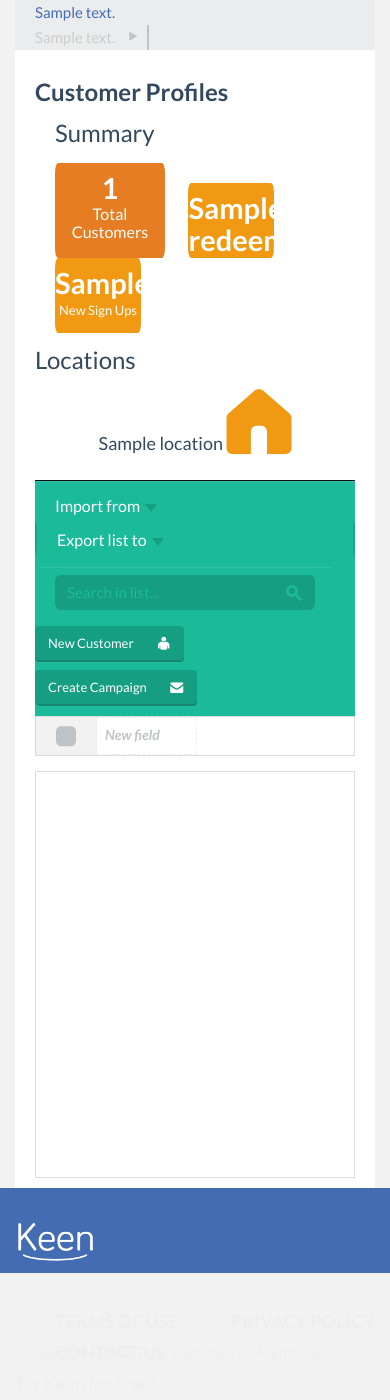
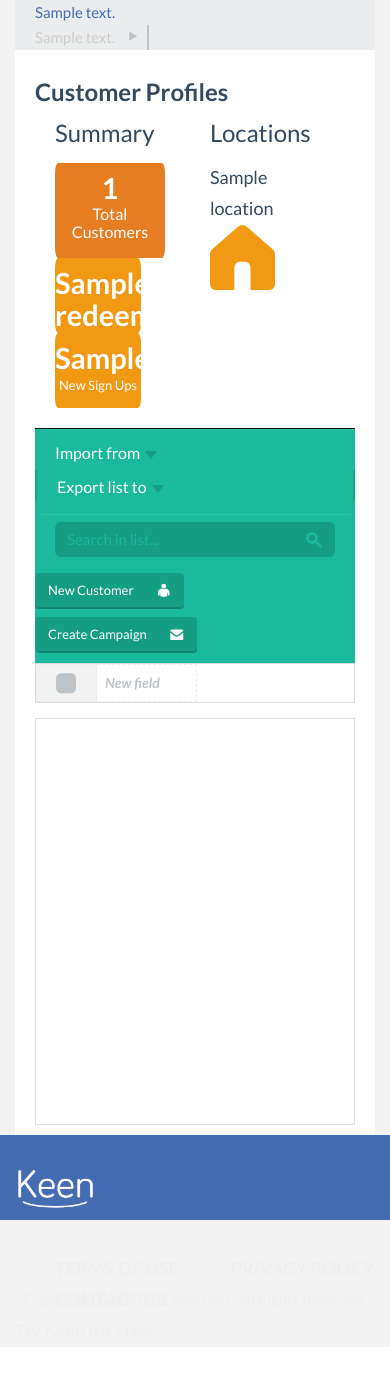
Before and after one commit to beforebeta/keensmb, a Django app: template keen/web/templates/client/customers.html in a window 390 px wide. Shown: the part 80-1480 px from the top of the page. After the commit the page ends 1427 px from the top, so only its background shows below. Run offline with Django 3.2, Linux system fonts and the light colour scheme; tables that the repository leaves empty hold one stand-in row (values such as "Sample post"); the template is opened without the code that fills it: values that come from a table or form of the project are taken from there, most other values are stand-ins (such as "Sample title", 1, 10 or a date in 2020); lists and menus that the app fills with data are empty; parts of the project's set-up code (start-up, migrations or seed data) failed here and were passed over; some libraries are stand-ins or nearby versions.

Commit message:
customers page UI fixes

```diff
--- a/keen/settings/base.py
+++ b/keen/settings/base.py
@@ -139,6 +139,7 @@ MIDDLEWARE_CLASSES = [
     'django.middleware.locale.LocaleMiddleware',
     'django.middleware.common.CommonMiddleware',
     'django.middleware.csrf.CsrfViewMiddleware',
+    'django.views.decorators.csrf._EnsureCsrfCookie',
     'django.contrib.auth.middleware.AuthenticationMiddleware',
     'django.contrib.messages.middleware.MessageMiddleware',
     'django.middleware.clickjacking.XFrameOptionsMiddleware',
--- a/keen/web/static/css/app.css
+++ b/keen/web/static/css/app.css
@@ -11,6 +11,16 @@ html, body {
   height: 100%;
   box-sizing: border-box;
   padding-top: 80px; /* spacing for fixed header */
+}
+@media (min-width: 992px) {
+  .container {
+    width: 1170px;
+  }
+}
+@media (min-width: 768px) {
+  .container {
+    width: 1170px;
+  }
 }
 
 /* NAVIGATION */
@@ -419,6 +429,15 @@ section {
   margin-right: -15px;
   margin-bottom: 10px;
 }
+.customers-list::-webkit-scrollbar {
+    -webkit-appearance: none;
+    width: 7px;
+}
+.customers-list::-webkit-scrollbar-thumb {
+    border-radius: 4px;
+    background-color: rgba(0,0,0,.5);
+    -webkit-box-shadow: 0 0 1px rgba(255,255,255,.5);
+}
 .customers-list .customers-table.space-top {
   margin-top: 51px;
 }
@@ -650,3 +669,11 @@ section {
     border-top: 1px solid #fff;
     border-bottom: 1px solid #ddd;
 }
+.search-form-item {
+  width: 320px;
+}
+
+.search-form-item .navbar-form {
+  width: 100%;
+  max-width: 350px;
+}
--- a/keen/web/static/css/common.css
+++ b/keen/web/static/css/common.css
@@ -95,3 +95,6 @@
 .input-group  .hasDatepicker {
   padding-right: 3px;
 }
+.navbar .nav ul li:only-child {
+  border-radius: 6px;
+}
--- a/keen/web/static/js/customer-list.js
+++ b/keen/web/static/js/customer-list.js
@@ -4,7 +4,7 @@
 
 (function($) {
     angular.module('keen')
-        .controller('customersCtrl', ['$scope', '$timeout', 'customerService', 'ngTableParams', function($scope, $timeout, customerService, ngTableParams){
+        .controller('customersCtrl', ['$scope', '$timeout', 'customerService', function($scope, $timeout, customerService){
 
             $scope.submitSearch = function() {
                 resetList();
@@ -12,6 +12,7 @@
 
             var clearCustomers = false;
             function resetList() {
+                console.log('reset')
                 clearCustomers = true;
                 customerService.resetCounter();
                 $scope.loadMoreCustomers();
@@ -141,10 +142,9 @@
                         }
                     });
                 });
-                // do ajax call here, with callback:
 
-                $('.js-customer-deleted-name').text('John Smith');
-                $('.customer-deleted-alert').show().addClass('in');
+                // $('.js-customer-deleted-name').text('John Smith');
+                // $('.customer-deleted-alert').show().addClass('in');
             };
 
             var closeGlobalAlert = function(e) {
@@ -232,12 +232,10 @@
 
                     if (search) {
                         params.search = search;
-                        params.offset = 0;
                     }
 
                     if (sort) {
                         params.order = sort;
-                        params.offset = 0;
                     }
 
                     return $http({
--- a/keen/web/static/js/module.js
+++ b/keen/web/static/js/module.js
@@ -1,8 +1,8 @@
 'use strict';
 
-angular.module('keen', ['ngTable', 'infinite-scroll']).run(['$http', function($http) {
+angular.module('keen', []).run(['$http', function($http) {
 
-    // Django csrf token for POST
+    // Django csrf token for POST, PUT, DELETE
     $http.defaults.xsrfCookieName = 'csrftoken';
     $http.defaults.xsrfHeaderName = 'X-CSRFToken';
 
--- a/keen/web/templates/client/customers.html
+++ b/keen/web/templates/client/customers.html
@@ -34,7 +34,7 @@
     <h1 class='page-title mbn'>Customer Profiles</h1>
 
     <div class="row">
-      <div class="col-md-6">
+      <div class="col-xs-6">
         <div class="mll">
           <h6>Summary</h6>
           <div class='summary-block large mrl'>
@@ -53,12 +53,12 @@
         </div>
       </div>
 
-      <div class="col-md-6">
+      <div class="col-xs-6">
         {% if locations %}
         <h6>Locations</h6>
         <div class="row profile-locations">
           {% for location in locations %}
-          <div class="col-md-2 text-center">
+          <div class="col-xs-2 text-center">
             <span>{{ location.name }}</span>
             <span class="fui-home icon orange"></span>
           </div>
@@ -79,7 +79,7 @@
               <b class="caret"></b>
             </a>
             <ul class='pull-right'>
-            <li><a href="#fakelink">Mailing list</a></li>
+              <!-- <li><a href="#fakelink">Mailing list</a></li> -->
               <li><a href="#fakelink">.CSV file</a></li>
             </ul>
           </li>
@@ -89,7 +89,7 @@
             <b class="caret"></b>
           </a>
           <ul>
-            <li><a href="#fakelink">Mailing list</a></li>
+            <!-- <li><a href="#fakelink">Mailing list</a></li> -->
             <li><a href="#fakelink">.CSV download</a></li>
           </ul> <!-- /Sub menu -->
           </li>
@@ -97,7 +97,7 @@
 
         <ul class="nav navbar-nav navbar-right">
           <!-- <li class="divider"></li> -->
-          <li class='mrl'>
+          <li class='mrl search-form-item'>
             <form ng-submit='submitSearch()' class="navbar-form navbar-left">
               <div class="form-group">
                 <div class="input-group input-group-sm">
@@ -105,6 +105,7 @@
                          type="search"
                          placeholder="Search in list..."
                          ng-model='searchParam'>
+
                   <span class="input-group-btn">
                     <button type="submit" class="btn"><span class="fui-search"></span></button>
                   </span>
@@ -130,15 +131,15 @@
       <div class="navbar-collapse">
         <p class='white pull-left mtm mll mbn'>Item Actions:</p>
         <ul class="nav navbar-nav navbar-right">
-          <li class='mrl'>
+          <!-- temporary removed -->
+          <li class='mrl hidden'>
             <p class='mtm mbn'><small class='white'>You must select (4) more customers to enrich data</small></p>
           </li>
-          <li>
+          <li class='hidden'>
             <button class="btn btn-sm btn-embossed btn-primary mts mrl" disabled>
               <span>Enrich</span>
             </button>
           </li>
-          <!-- temporary removed -->
           <li class='hidden'>
             <button class="btn btn-sm btn-embossed btn-primary mts mrl">
               <span>Copy to...</span>
@@ -221,14 +222,14 @@
 
         <div class="modal-body">
           <div class="row modal-body-section" ng-repeat='(name, title) in fieldsMap'>
-            <div class="col-md-4"><span>{{ title }}</span></div>
-            <div class="col-md-5 text-simple">
+            <div class="col-xs-4"><span>{{ title }}</span></div>
+            <div class="col-xs-5 text-simple">
               <span>Description</span>
             </div>
 
-            <div class="col-md-3">
+            <div class="col-xs-3">
               <button ng-if='!checkField(name)'
-                      class='btn btn-sm btn-primary btn-secondary btn-embossed'
+                      class='btn btn-sm btn-primary btn-secondary btn-embossed col-xs-12'
                       ng-click='addField(name)'>
 
                 <span class='mrl'>Add Field</span>
@@ -236,7 +237,7 @@
               </button>
 
               <button ng-if='checkField(name)'
-                      class='btn btn-sm btn-default btn-embossed'
+                      class='btn btn-sm btn-default btn-embossed col-xs-12'
                       ng-click='removeField(name)'>
 
                 <span class='mrl'>Remove</span>
```
Lines whose indentation alone changed are shown as unchanged.
